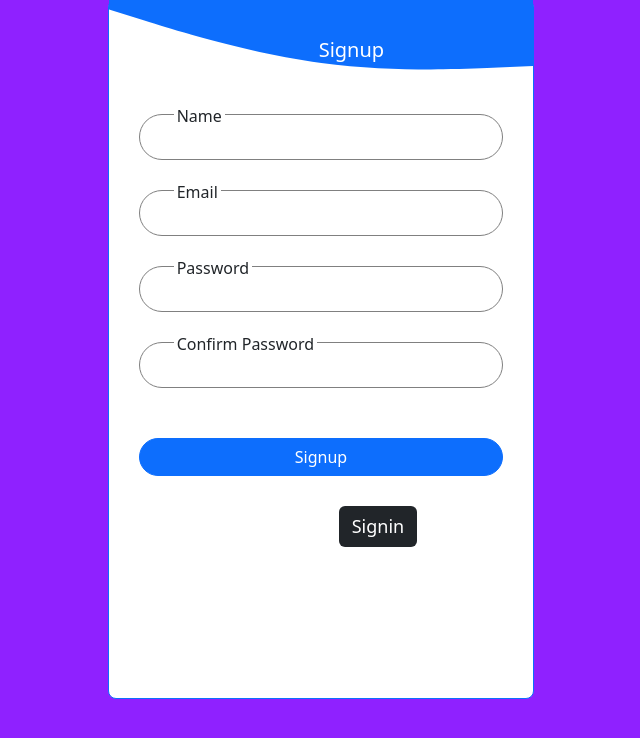
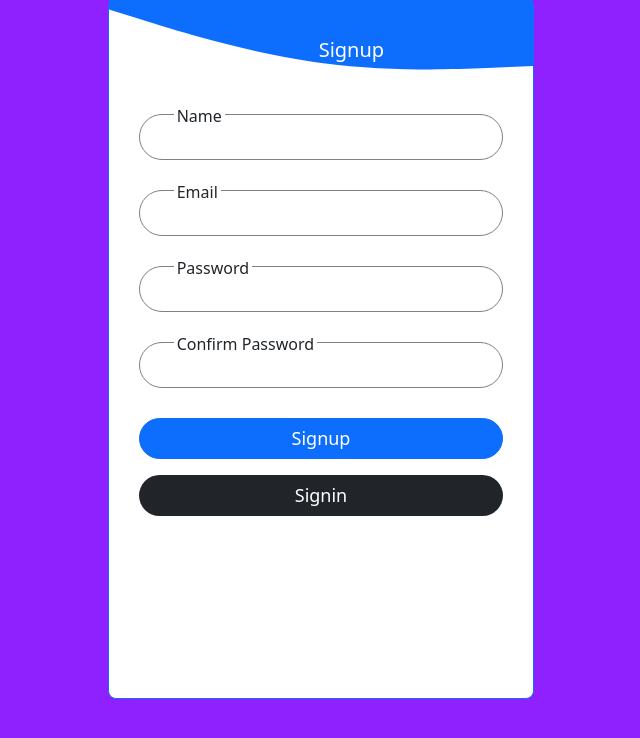
Before and after one commit to RUTAGENGWA-ASANTE-BRUCE/Stock-Management-CodeIgnitor, a CodeIgniter app: the page made by stockManagement/application/views/createUser.php in a window 1280 px wide. Shown: the part 49-787 px from the top of the page, without its empty margins (319-959 px from the left). Run offline with CodeIgniter, Linux system fonts and the light colour scheme.

Commit message:
new change

```diff
--- a/stockManagement/public/css/custom2.css
+++ b/stockManagement/public/css/custom2.css
@@ -34,16 +34,22 @@
 
     }
     .signup{
-        margin-top: 20px;
+        font-size:18px;
+        font-weight:400;
+        border-radius: 25px;
         width: 100%;
-        border-radius: 25px;
+
+        text-decoration: none;
+
     }
     .signin{
-        margin-left: 200px;
-        margin-top: 30px;
         font-size:18px;
         font-weight:400;
-        color: blue;
+        border-radius: 25px;
+        margin-top: 16px;
+        width: 100%;
+
+
         text-decoration: none;
     }
 .describer{
```
